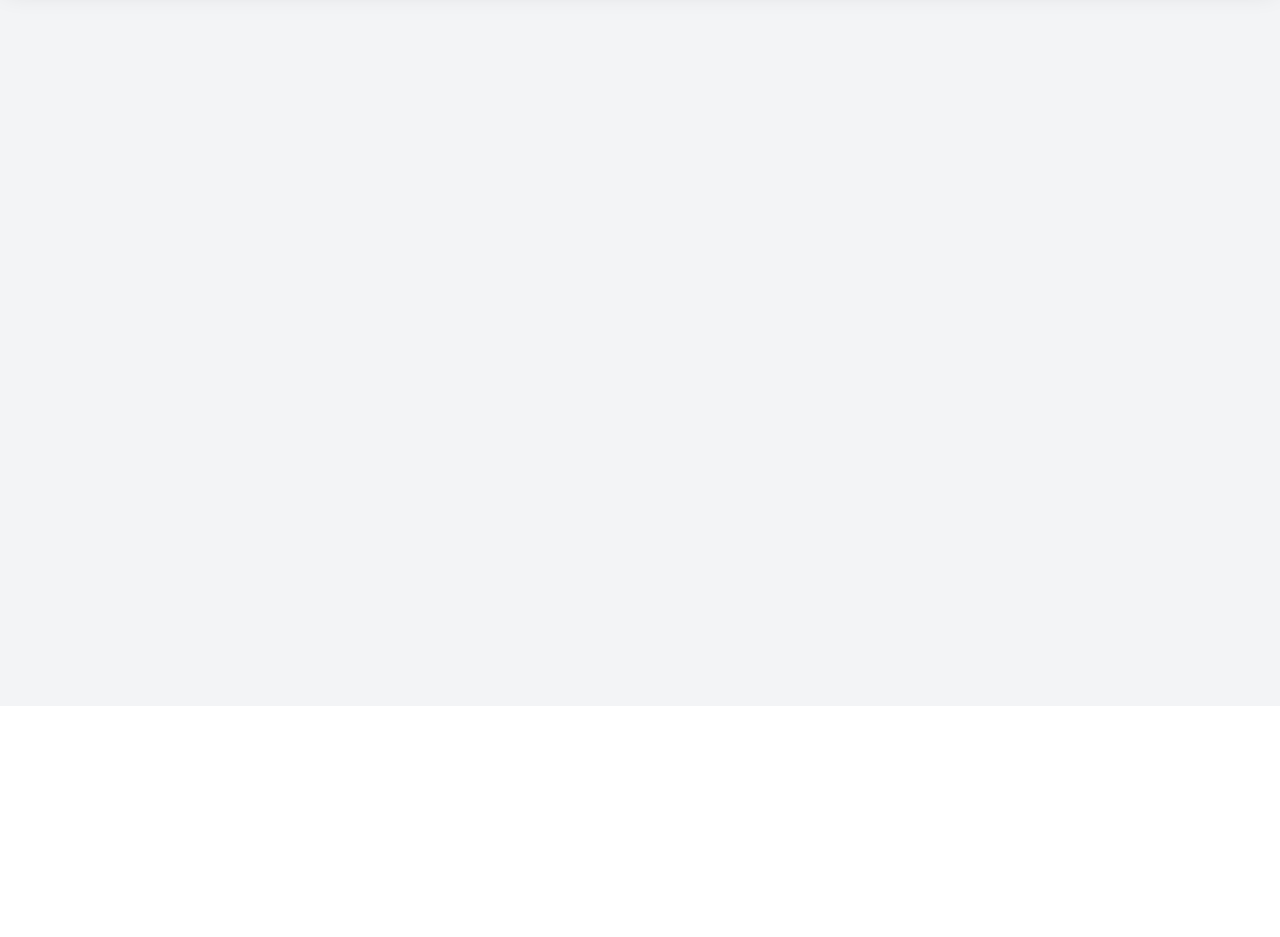
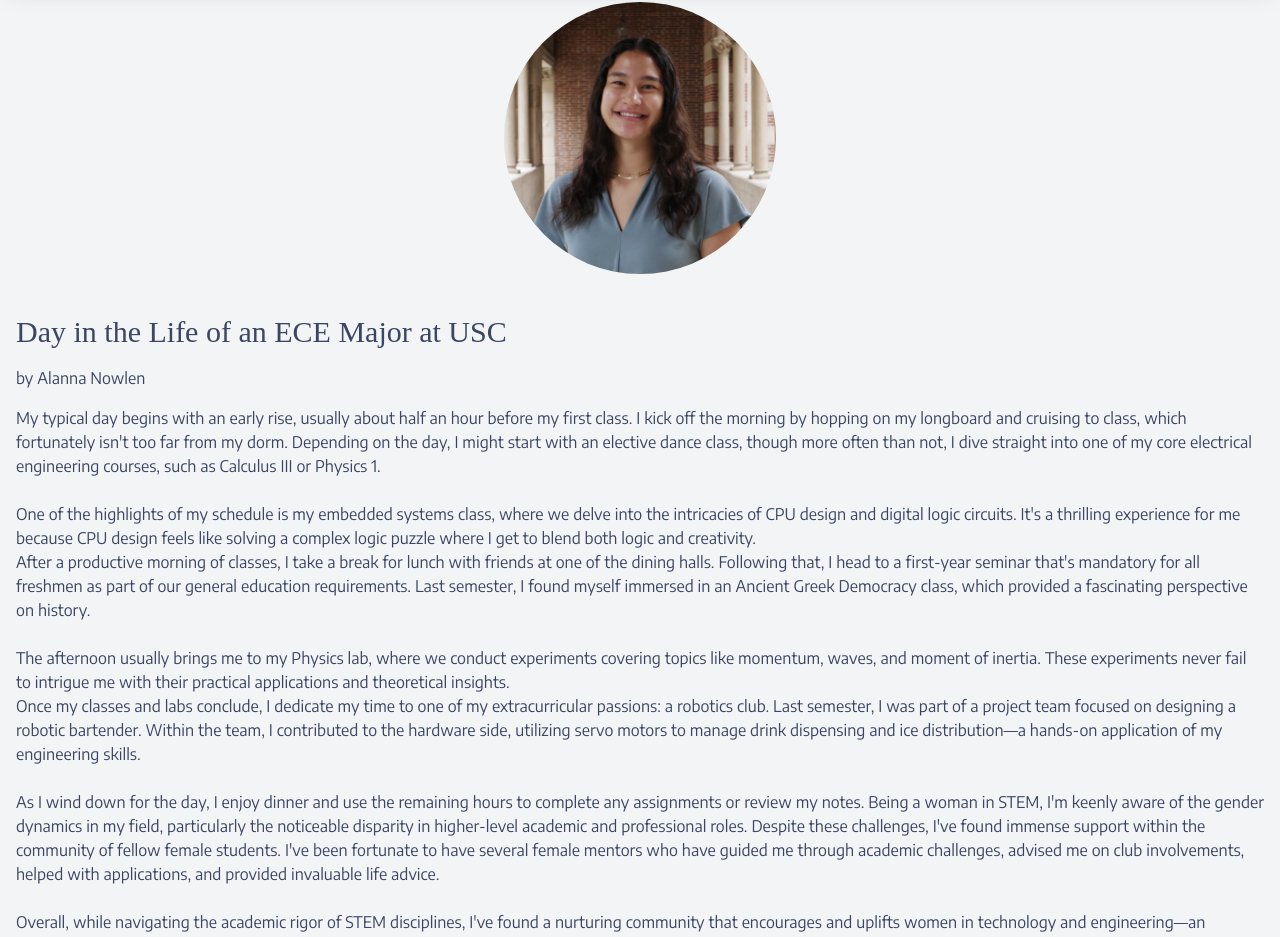
Before and after one commit to reneehjk/LovelaceLogs, a React (Create React App) app: page /alannasdayinthelife in a window 1280 px wide. Shown: the part 94-1031 px from the top of the page. Before the commit the page ends 800 px from the top, so only its background shows below. Built offline with nearby package versions, Linux system fonts and the light colour scheme; a web font is replaced by a local one.

Commit message:
added alannas blog

```diff
--- a/src/App.js
+++ b/src/App.js
@@ -9,7 +9,7 @@
 import ExperienceBlog from './pages/ExperienceBlog';
 import TipsBlog from './pages/TipsBlog';
 import OpportunityBlog from './pages/OpportunityBlog';
-//import Alanna from './pages/blogs/AlannaDIML.js';
+import Alanna from './pages/blogs/AlannaDIML.js';
 
 function App() {
   return (
@@ -25,7 +25,7 @@
             <Route path="/experience" element={<ExperienceBlog />} />
             <Route path="/tips" element={<TipsBlog />} />
             <Route path="/opportunity" element={<OpportunityBlog />} />
-            {/* <Route path="/alannasdayinthelife" element={<Alanna />} /> */}
+            <Route path="/alannasdayinthelife" element={<Alanna />} />
           </Routes>
         </main>
       </div>
--- a/src/pages/blogs/AlannaDIML.js
+++ b/src/pages/blogs/AlannaDIML.js
@@ -0,0 +1,31 @@
+import React from "react";
+import img from "../../assets/Alan.png"
+
+const Alanna = () => {
+    return (
+        <div className="flex-col justify-center align-center items-center mx-auto">
+            <div className="h-1/4 w-1/4 justify-center mx-auto p-6">
+                <img src={img} className="rounded-full" />
+            </div>
+            <h1 className="font-title mx-auto text-3xl align-center text-navy p-4">Day in the Life of an ECE Major at USC</h1>
+            <h1 className="font-body text-navy px-4">by Alanna Nowlen</h1>
+            <div className="font-body text-navy p-4">
+                <p>My typical day begins with an early rise, usually about half an hour before my first class. I kick off the morning by hopping on my longboard and cruising to class, which fortunately isn't too far from my dorm. Depending on the day, I might start with an elective dance class, though more often than not, I dive straight into one of my core electrical engineering courses, such as Calculus III or Physics 1. <br /><br />
+
+One of the highlights of my schedule is my embedded systems class, where we delve into the intricacies of CPU design and digital logic circuits. It's a thrilling experience for me because CPU design feels like solving a complex logic puzzle where I get to blend both logic and creativity.<br />
+
+After a productive morning of classes, I take a break for lunch with friends at one of the dining halls. Following that, I head to a first-year seminar that's mandatory for all freshmen as part of our general education requirements. Last semester, I found myself immersed in an Ancient Greek Democracy class, which provided a fascinating perspective on history.<br /><br />
+
+The afternoon usually brings me to my Physics lab, where we conduct experiments covering topics like momentum, waves, and moment of inertia. These experiments never fail to intrigue me with their practical applications and theoretical insights.<br />
+
+Once my classes and labs conclude, I dedicate my time to one of my extracurricular passions: a robotics club. Last semester, I was part of a project team focused on designing a robotic bartender. Within the team, I contributed to the hardware side, utilizing servo motors to manage drink dispensing and ice distribution—a hands-on application of my engineering skills.<br /><br />
+
+As I wind down for the day, I enjoy dinner and use the remaining hours to complete any assignments or review my notes. Being a woman in STEM, I'm keenly aware of the gender dynamics in my field, particularly the noticeable disparity in higher-level academic and professional roles. Despite these challenges, I've found immense support within the community of fellow female students. I've been fortunate to have several female mentors who have guided me through academic challenges, advised me on club involvements, helped with applications, and provided invaluable life advice.<br /><br />
+
+Overall, while navigating the academic rigor of STEM disciplines, I've found a nurturing community that encourages and uplifts women in technology and engineering—an experience that enriches both my personal growth and academic journey.</p>
+            </div>
+        </div>
+    )
+}
+
+export default Alanna;
--- a/src/pages/blogs/alanna.js
+++ /dev/null
@@ -1,12 +0,0 @@
-import React from "react";
-import img from "../assets/Alan.png"
-
-const Alanna = () => {
-    <div className="flex-col">
-        <img src={img} />
-        <h1 className="font-title text-navy">Day in the Life of an ECE Major at USC</h1>
-        <h1 className="font-body text-navy">by Alanna Nowlen</h1>
-    </div>
-}
-
-export default Alanna;
```
